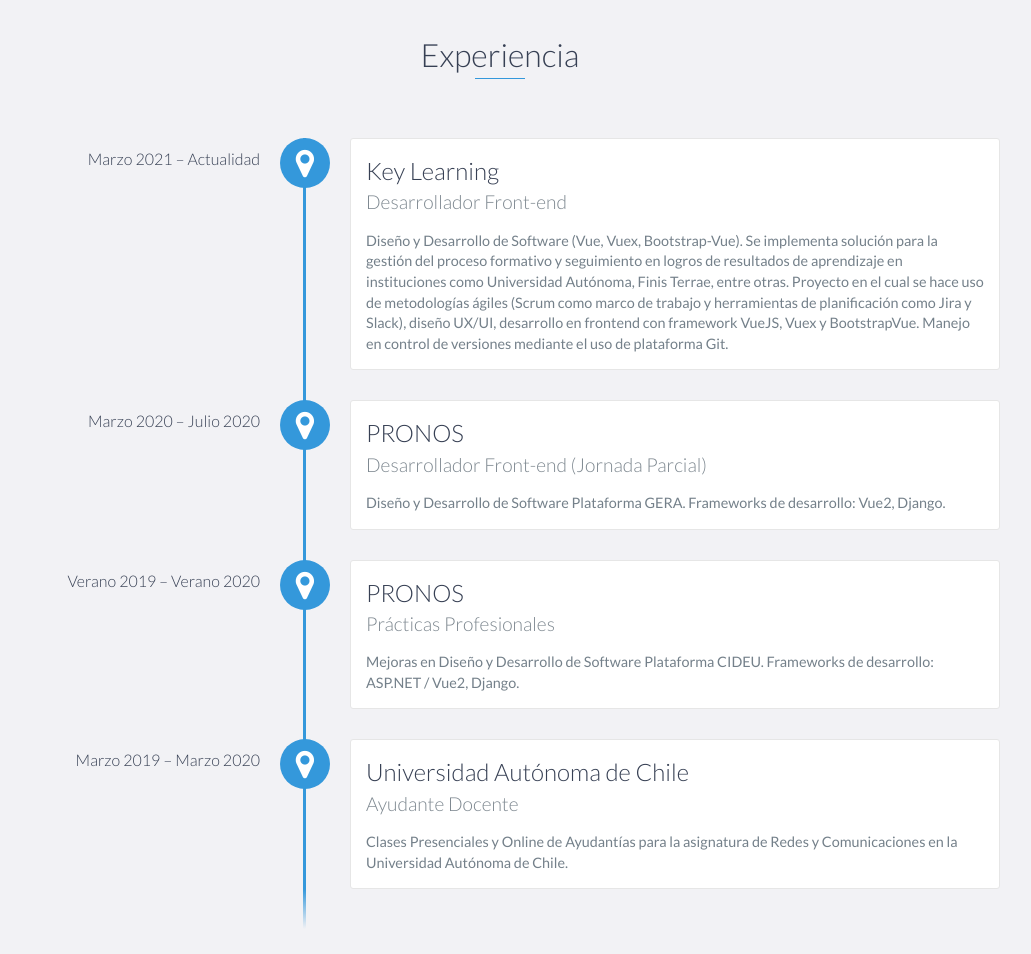
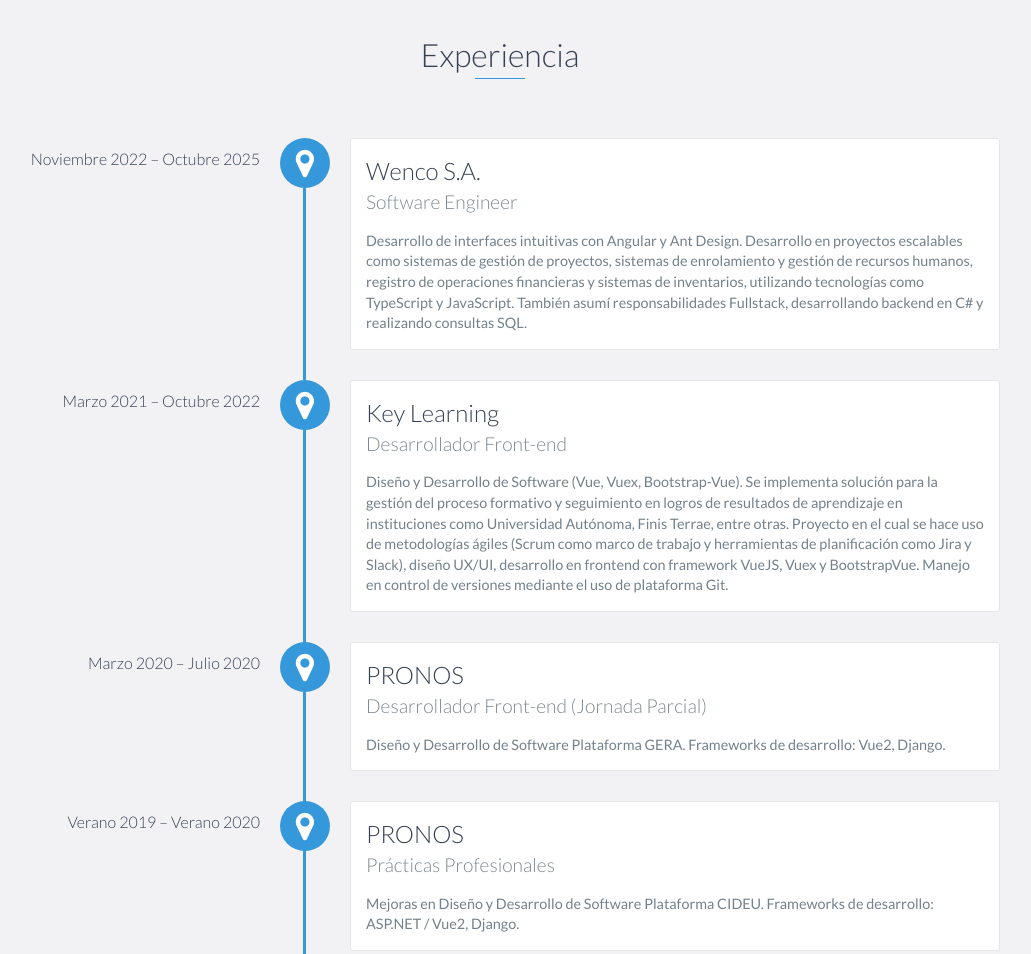
Before and after one commit to danielmqp/portafolio, a website: page index.html in a window 1280 px wide. Shown: the part 1060-2014 px from the top of the page, without its empty margins (140-1171 px from the left). Drawn offline with nearby package versions, Linux system fonts and the light colour scheme.

Commit message:
Update index.html

```diff
--- a/index.html
+++ b/index.html
@@ -93,7 +93,21 @@
     <div id="experience" class="background-alt">
         <h2 class="heading">Experiencia</h2>
         <div id="experience-timeline">
-            <div data-date="Marzo 2021 – Actualidad">
+            <div data-date="Noviembre 2022 – Octubre 2025">
+                <h3>Wenco S.A.</h3>
+                <h4>Software Engineer</h4>
+                <p>
+                    Desarrollo de interfaces intuitivas con Angular y Ant Design. Desarrollo
+                    en proyectos escalables como sistemas de gestión de proyectos,
+                    sistemas de enrolamiento y gestión de recursos humanos, registro de
+                    operaciones financieras y sistemas de inventarios, utilizando
+                    tecnologías como TypeScript y JavaScript. También asumí
+                    responsabilidades Fullstack, desarrollando backend en C# y realizando
+                    consultas SQL.
+                </p>
+            </div>
+
+            <div data-date="Marzo 2021 – Octubre 2022">
                 <h3>Key Learning</h3>
                 <h4>Desarrollador Front-end</h4>
                 <p>
```
